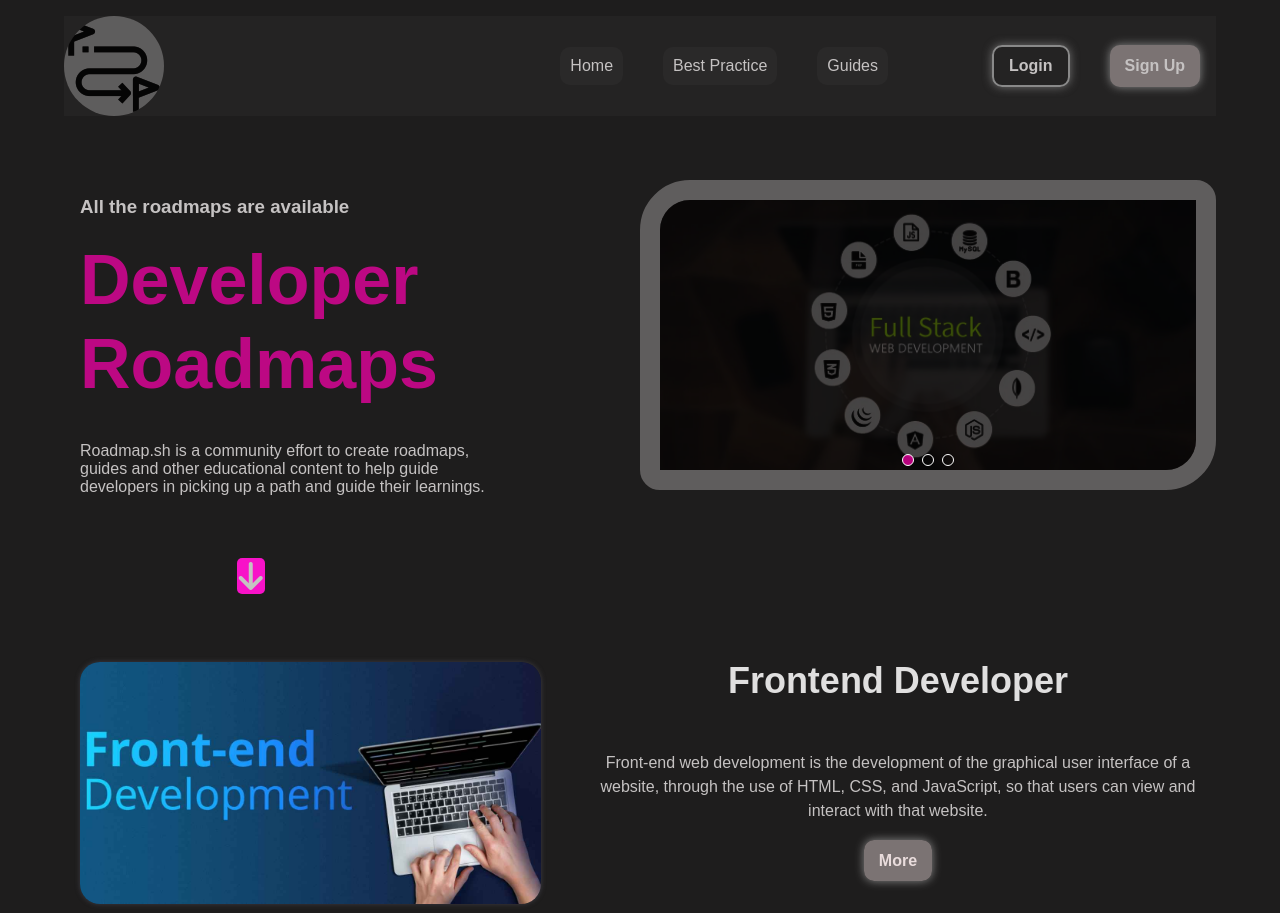
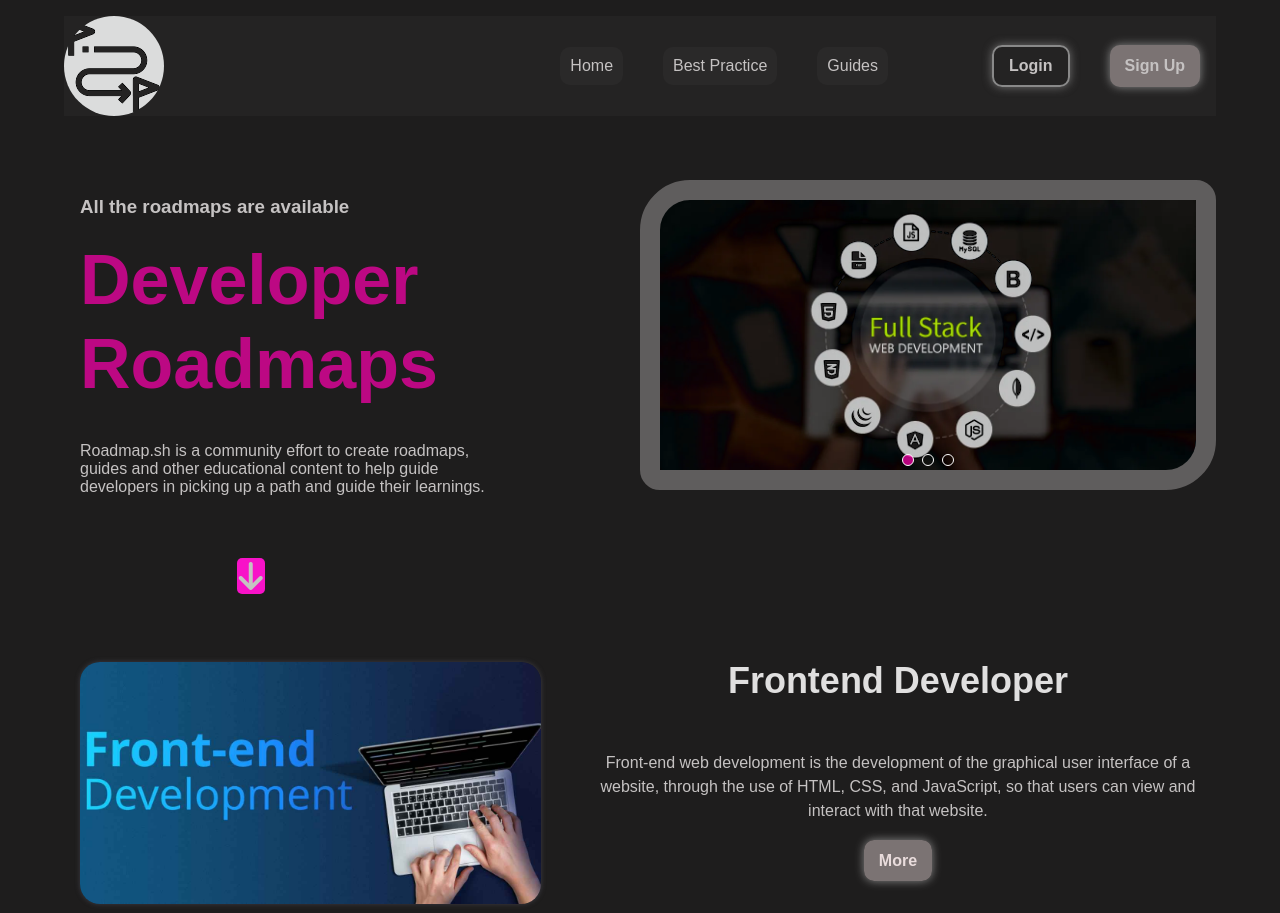
Before and after one commit to saravan-patidar/Codsoft, a plain HTML site: page Codsoft/Task1-Landing-page/index.html in a window 1280 px wide. Shown: the top 913 px of the page. Drawn offline with Linux system fonts and the light colour scheme.

Commit message:
style.css

```diff
--- a/Codsoft/Task1-Landing-page/style.css
+++ b/Codsoft/Task1-Landing-page/style.css
@@ -140,7 +140,7 @@ input[type="radio"] {
     height: 100%;
 }
 .bg-remove{
-    mix-blend-mode: soft-light;
+    mix-blend-mode: difference;
 }
 .featured-wrapper {
     position: relative;
```
